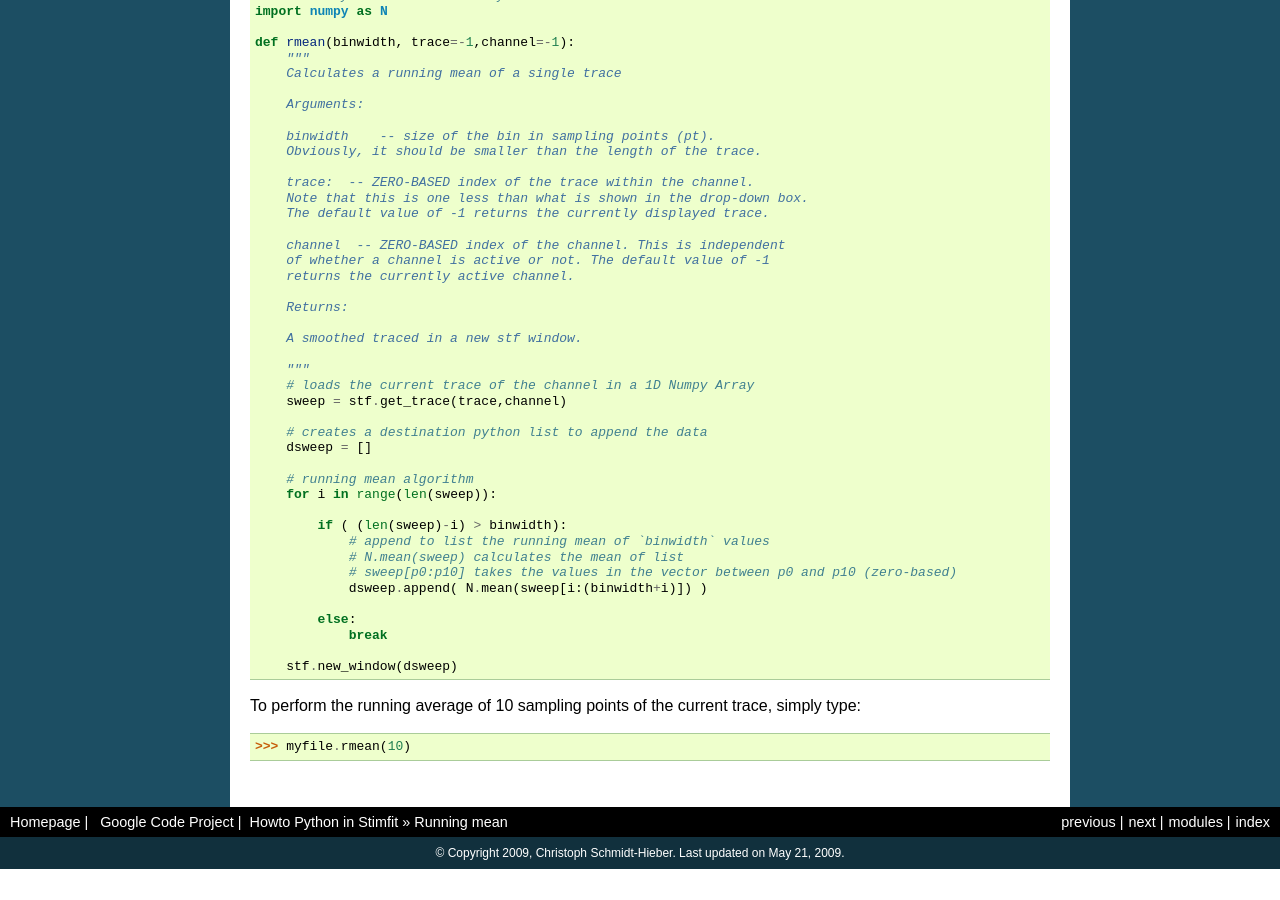
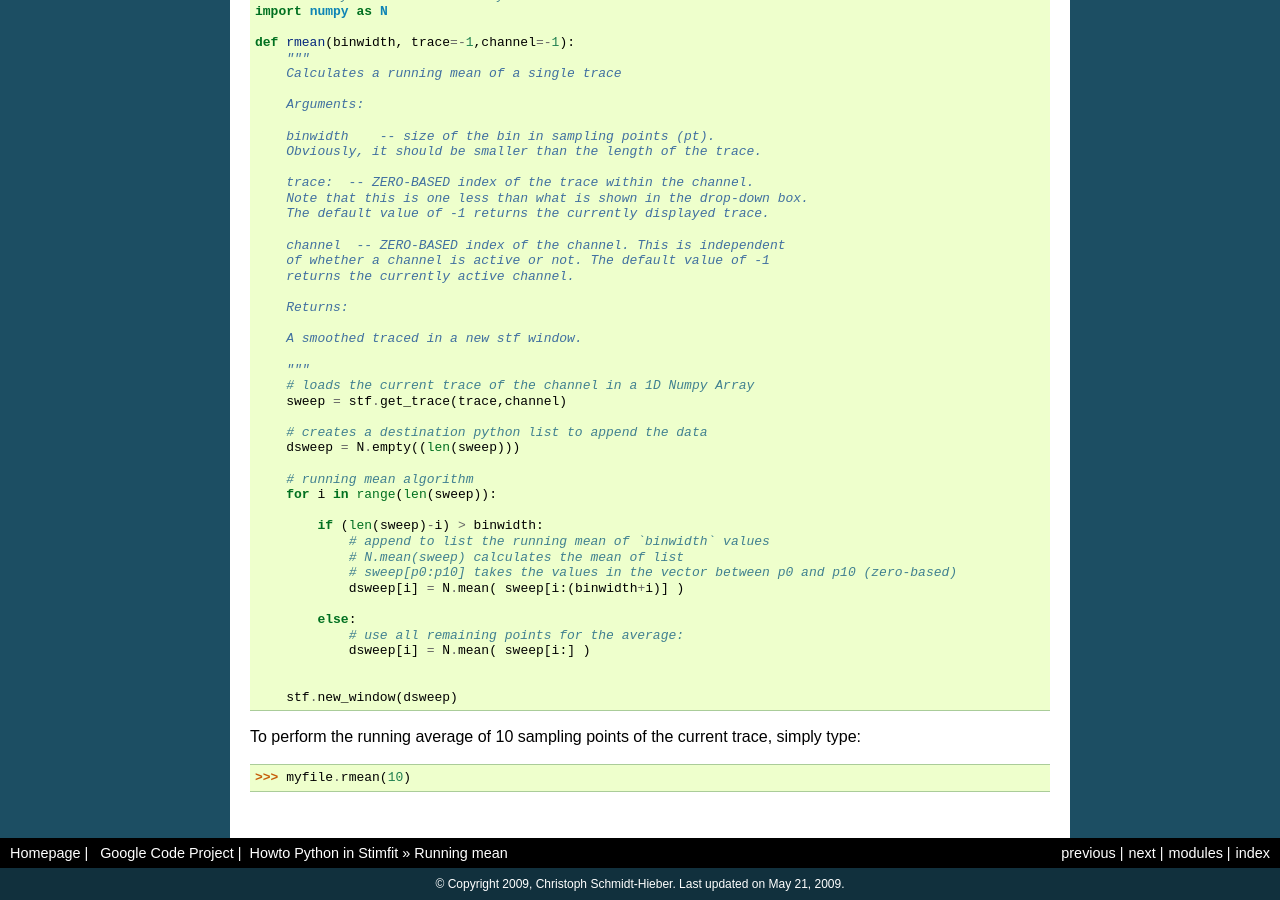
Before and after one commit to neurodroid/stimfit, a Sphinx documentation site: the page built from doc/sphinx/howto/runningmean.rst, in a window 1280 px wide and 900 px high, scrolled down 619 px. Built offline with Sphinx 7.4.7, drawn with Linux system fonts in a browser that asks for light colours; formulas are drawn with MathJax 3; before the commit the page ends 1488 px from its top, so only the background shows below that.

Commit message:
Edited sphinx documentation.

```diff
--- a/doc/sphinx/howto/runningmean.rst
+++ b/doc/sphinx/howto/runningmean.rst
@@ -56,19 +56,21 @@ The following Python function calculates the running mean of the current channel
         sweep = stf.get_trace(trace,channel)
 
         # creates a destination python list to append the data
-        dsweep = []
+        dsweep = N.empty((len(sweep)))
 
         # running mean algorithm
         for i in range(len(sweep)):
 
-            if ( (len(sweep)-i) > binwidth):
+            if (len(sweep)-i) > binwidth:
                 # append to list the running mean of `binwidth` values
                 # N.mean(sweep) calculates the mean of list
                 # sweep[p0:p10] takes the values in the vector between p0 and p10 (zero-based)
-                dsweep.append( N.mean(sweep[i:(binwidth+i)]) )
+                dsweep[i] = N.mean( sweep[i:(binwidth+i)] )
 
             else:
-                break
+	        # use all remaining points for the average:
+                dsweep[i] = N.mean( sweep[i:] )
+
 
         stf.new_window(dsweep)
 
```
